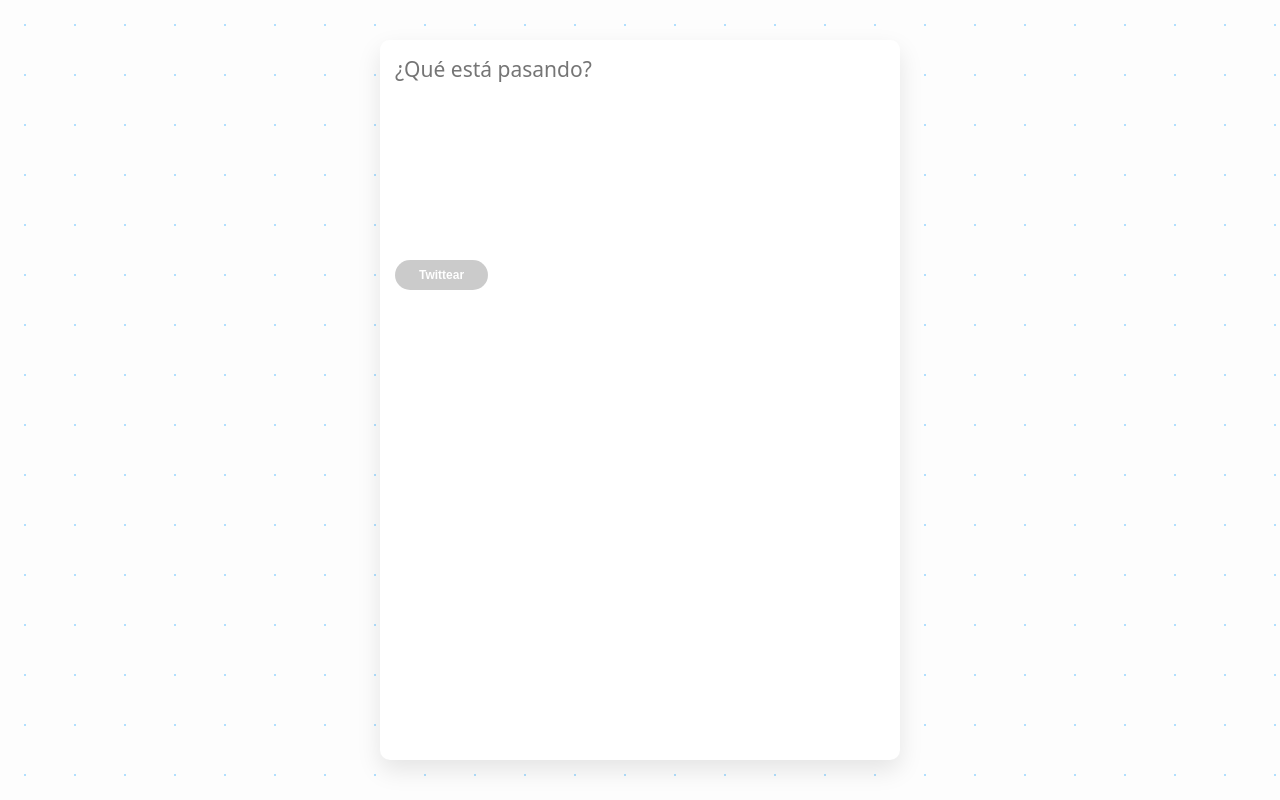
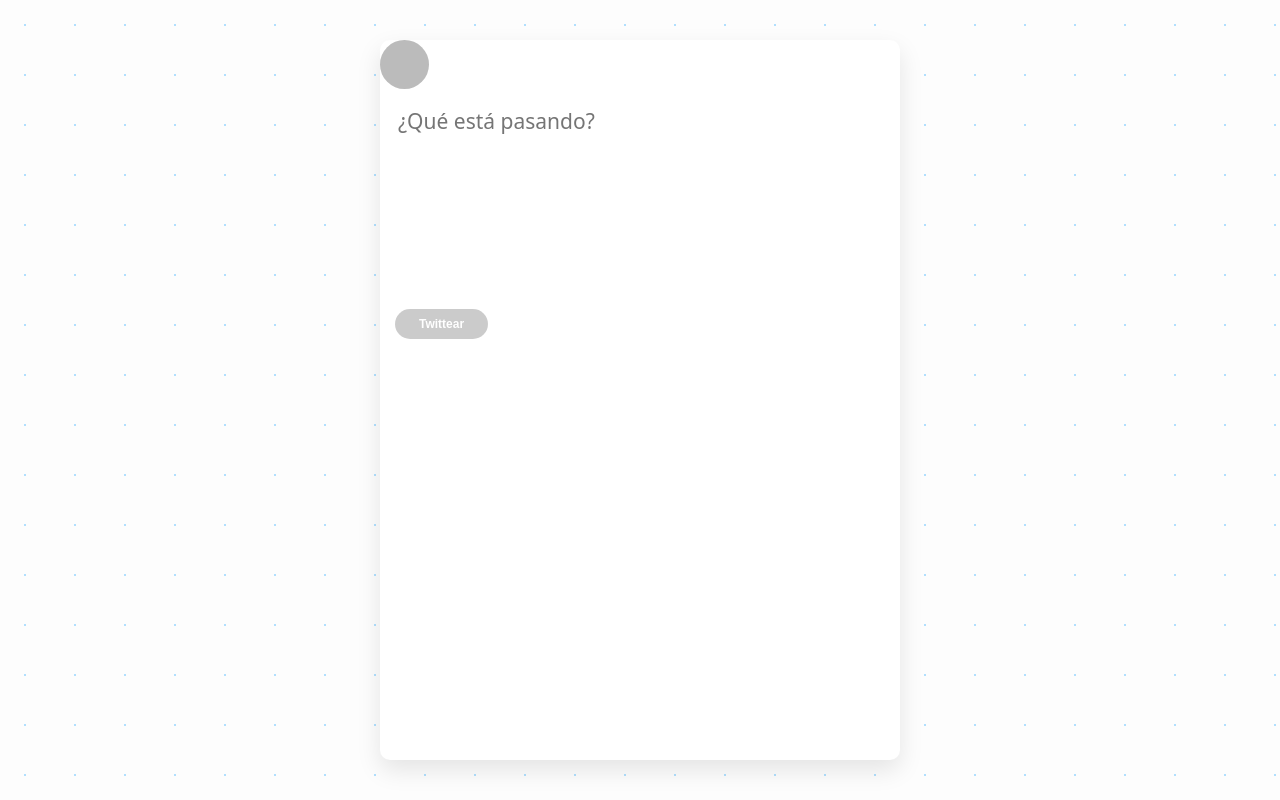
Before and after one commit to daviardev/twetdev, a Next.js app: page /compose/twet in a window 1280 px wide. Built offline with nearby package versions, Linux system fonts and the light colour scheme; no server answers; sample sign-in values are in the browser's storage.

Commit message:
feat: Add drag image and show image of the user

```diff
--- a/pages/compose/twet/index.js
+++ b/pages/compose/twet/index.js
@@ -1,11 +1,12 @@
 import Head from 'next/head'
-import { useState } from 'react'
 import { useRouter } from 'next/router'
+import { useEffect, useState } from 'react'
 
+import useUser from '../../../hooks/useUser'
 import Button from '../../../components/Button'
-import useUser from '../../../hooks/useUser'
+import Avatar from '../../../components/Avatar'
 
-import { addTwet } from '../../../firebase/client'
+import { addTwet, uploadImage } from '../../../firebase/client'
 
 import styles from './styles.module.css'
 
@@ -16,12 +17,37 @@ const COMPOSE_STATES = {
     ERROR: -1,
 }
 
+const DRAG_IMAGE_STATES = {
+    ERROR: -1,
+    NONE: 0,
+    DRAG_OVER: 1,
+    UPLOADING: 2,
+    COMPLETE: 3
+}
+
 const ComposeTwet = () => {
     const [message, setMessage] = useState('')
     const [status, setStatus] = useState(COMPOSE_STATES.USER_NOT_KNOWN)
 
+    const [drag, setDrag] = useState(DRAG_IMAGE_STATES.NONE)
+    const [task, setTask] = useState(null)
+    const [imgURL, setImgURL] = useState(null)
+
     const user = useUser()
     const router = useRouter()
+
+    useEffect(() => {
+        if (task) {
+            const onProgress = () => { }
+            const onError = () => { }
+            const onComplete = () => {
+                console.log('onComplete')
+                task.snapshot.ref.getDownloadURL().then(setImgURL)
+            }
+
+            task.on('state_changed', onProgress, onError, onComplete)
+        }
+    }, [task])
 
     const handleChange = (event) => {
         const { value } = event.target
@@ -35,7 +61,8 @@ const ComposeTwet = () => {
             avatar: user.avatar,
             content: message,
             userId: user.uid,
-            username: user.username
+            username: user.username,
+            img: imgURL
         })
             .then(() => {
                 router.push('/home')
@@ -45,6 +72,27 @@ const ComposeTwet = () => {
                 setStatus(COMPOSE_STATES.ERROR)
             })
     }
+
+    const handleDragEnter = e => {
+        e.preventDefault()
+        setDrag(DRAG_IMAGE_STATES.DRAG_OVER)
+    }
+
+    const handleDragLeave = e => {
+        e.preventDefault()
+        setDrag(DRAG_IMAGE_STATES.NONE)
+    }
+
+    const handleDrop = e => {
+        e.preventDefault()
+        setDrag(DRAG_IMAGE_STATES.NONE)
+        const file = e.dataTransfer.files[0]
+        console.log()
+
+        const task = uploadImage(file)
+        setTask(task)
+    }
+
     const isButtonDisabled = !message.length || status === COMPOSE_STATES.LOADING
 
     return <>
@@ -52,12 +100,37 @@ const ComposeTwet = () => {
             <title>Crear un twet | twetdev</title>
             <link rel='icon' href='/logo-dev.png' />
         </Head>
-        <form onSubmit={handleSubmit}>
-            <textarea className={styles.writeText} onChange={handleChange} value={message} placeholder='¿Qué está pasando?'></textarea>
-            <div className={styles.content}>
-                <Button disabled={isButtonDisabled}>Twittear</Button>
-            </div>
-        </form>
+        <section className={styles.form_container}>
+            {user && (
+                <section className={styles.avatar_container}>
+                    <Avatar src={user.avatar} />
+                </section>
+            )}
+            <form onSubmit={handleSubmit}>
+                <textarea className={styles.writeText}
+                    value={message}
+                    onDrop={handleDrop}
+                    onChange={handleChange}
+                    onDragEnter={handleDragEnter}
+                    onDragLeave={handleDragLeave}
+                    placeholder='¿Qué está pasando?'
+                ></textarea>
+                {imgURL && (
+                    <section className={styles.remove_img}>
+                        <button className={styles.button} onClick={() => setImgURL(null)}>x</button>
+                        <img className={styles.image} src={imgURL} />
+                    </section>
+                )}
+                <div className={styles.content}>
+                    <Button disabled={isButtonDisabled}>Twittear</Button>
+                </div>
+            </form>
+        </section>
+        <style jsx>{`
+            textarea {
+                border: ${drag === DRAG_IMAGE_STATES.DRAG_OVER ? '3px dashed #09f' : '3px solid transparent'};
+            }
+        `}</style>
     </>
 }
 
```
